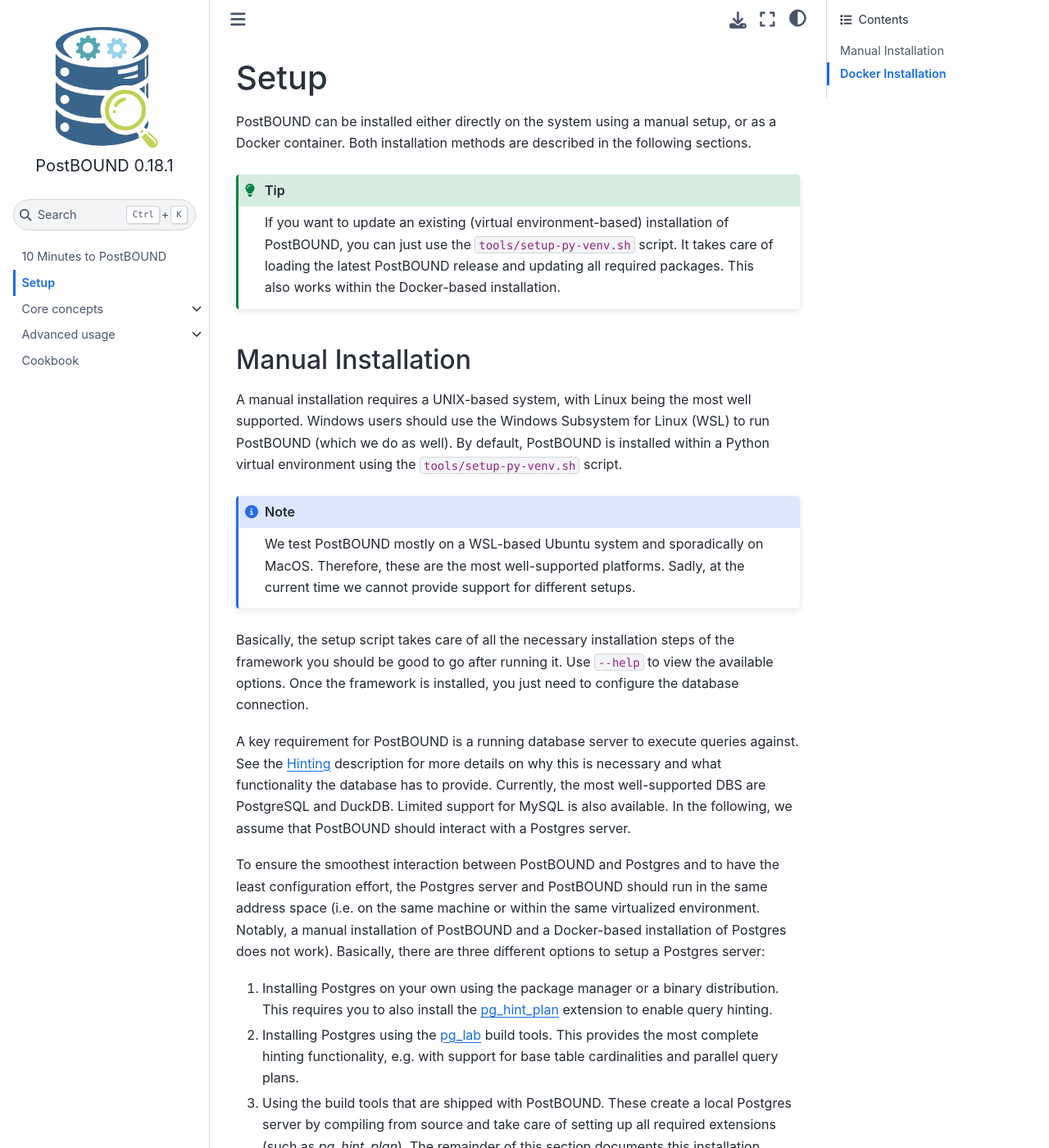
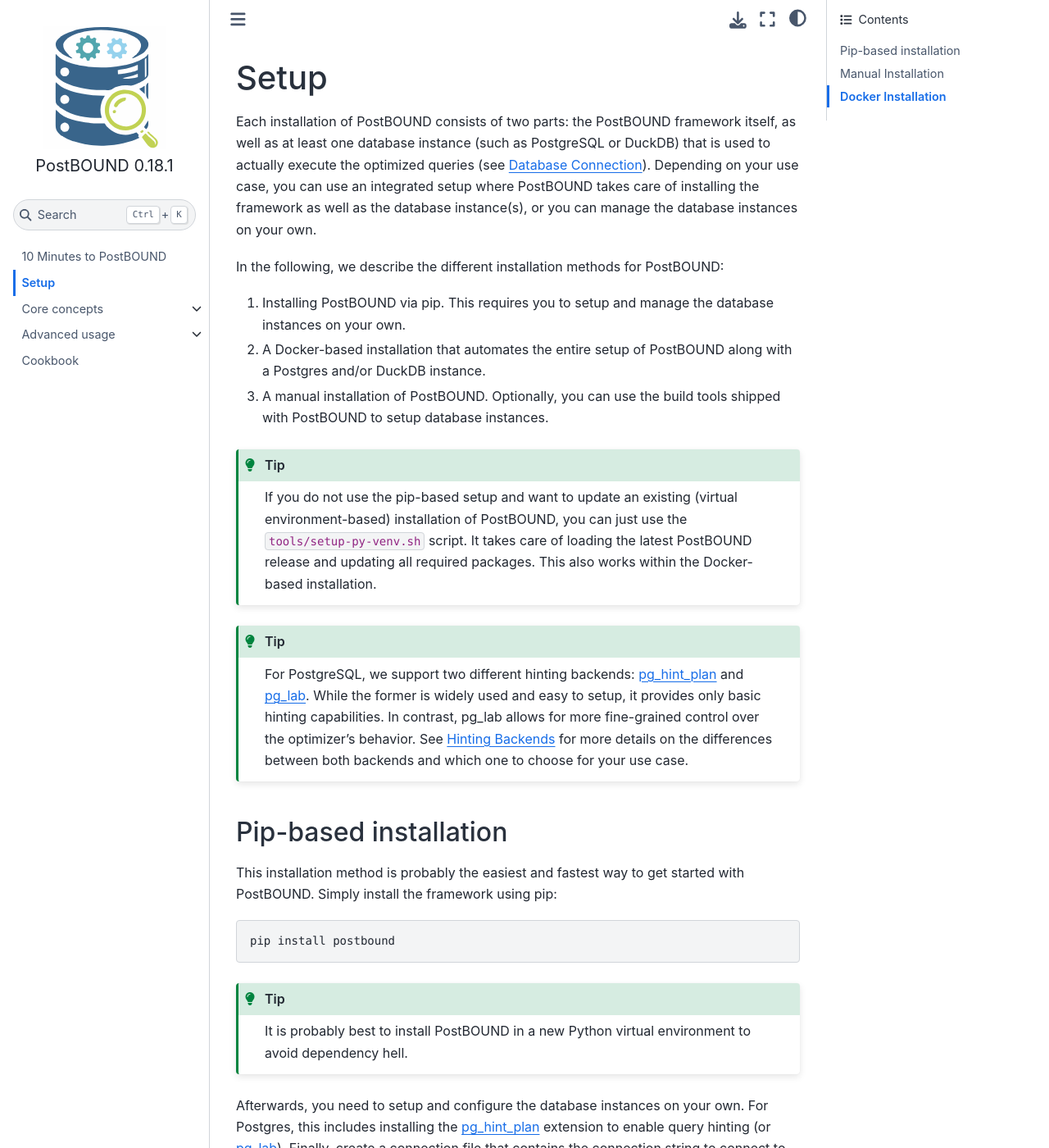
Before and after one commit to rbergm/PostBOUND, a Sphinx documentation site: the page built from docs/source/setup.rst, in a window 1280 px wide and 1400 px high. Shown: the whole window at 82% size. Built offline with Sphinx 7.4.7 and the Sphinx Book theme 1.1.4, drawn with Linux system fonts in a browser that asks for light colours; pages that are not in the unit, such as notebooks, are missing from menus; some of the changed text lies outside the part shown.

Commit message:
Document Pip-based installation methods

```diff
--- a/docs/source/10minutes.rst
+++ b/docs/source/10minutes.rst
@@ -106,6 +106,8 @@
     But this is currently rarely used.
 
 
+.. _10minutes-db-connection:
+
 Database Connection
 -------------------
 
--- /dev/null
+++ b/docs/source/core/duckdb.rst
@@ -0,0 +1,4 @@
+:orphan:
+
+DuckDB Interface
+================
--- a/docs/source/core/postgres.rst
+++ b/docs/source/core/postgres.rst
@@ -25,4 +25,7 @@
 -----------------------------------
 
 
-pg_lab
+.. _postgres-pghintplan-vs-pglab:
+
+Hinting Backends
+-----------------
--- a/docs/source/setup.rst
+++ b/docs/source/setup.rst
@@ -1,14 +1,61 @@
 Setup
 =====
 
-PostBOUND can be installed either directly on the system using a manual setup, or as a Docker container.
-Both installation methods are described in the following sections.
+Each installation of PostBOUND consists of two parts: the PostBOUND framework itself, as well as at least one database
+instance (such as PostgreSQL or DuckDB) that is used to actually execute the optimized queries
+(see :ref:`10minutes-db-connection`).
+Depending on your use case, you can use an integrated setup where PostBOUND takes care of installing the framework as well
+as the database instance(s), or you can manage the database instances on your own.
+
+In the following, we describe the different installation methods for PostBOUND:
+
+1. Installing PostBOUND via pip. This requires you to setup and manage the database instances on your own.
+2. A Docker-based installation that automates the entire setup of PostBOUND along with a Postgres and/or DuckDB instance.
+3. A manual installation of PostBOUND. Optionally, you can use the build tools shipped with PostBOUND to setup database
+   instances.
 
 .. tip::
 
-    If you want to update an existing (virtual environment-based) installation of PostBOUND, you can just
-    use the ``tools/setup-py-venv.sh`` script. It takes care of loading the latest PostBOUND release and
-    updating all required packages. This also works within the Docker-based installation.
+    If you do not use the pip-based setup and want to update an existing (virtual environment-based) installation of
+    PostBOUND, you can just use the ``tools/setup-py-venv.sh`` script. It takes care of loading the latest PostBOUND
+    release and updating all required packages. This also works within the Docker-based installation.
+
+
+.. tip::
+
+    For PostgreSQL, we support two different hinting backends: `pg_hint_plan <https://github.com/ossc-db/pg_hint_plan>`__
+    and `pg_lab <https://github.com/rbergm/pg_lab>`__. While the former is widely used and easy to setup, it provides
+    only basic hinting capabilities. In contrast, pg_lab allows for more fine-grained control over the optimizer's
+    behavior. See :ref:`postgres-pghintplan-vs-pglab` for more details on the differences between both backends and which
+    one to choose for your use case.
+
+
+Pip-based installation
+----------------------
+
+This installation method is probably the easiest and fastest way to get started with PostBOUND.
+Simply install the framework using pip:
+
+.. code-block:: bash
+
+    pip install postbound
+
+.. tip::
+
+    It is probably best to install PostBOUND in a new Python virtual environment to avoid dependency hell.
+
+Afterwards, you need to setup and configure the database instances on your own.
+For Postgres, this includes installing the `pg_hint_plan <https://github.com/ossc-db/pg_hint_plan>`__ extension to enable
+query hinting (or `pg_lab <https://github.com/rbergm/pg_lab>`__).
+Finally, create a connection file that contains the connection string to connect to your database.
+See the documentation of :func:`postgres.connect() <postbound.db.postgres.connect>` for details.
+
+If you want to use DuckDB, **do not install the official DuckDB Python package from PyPI**.
+The reason is that DuckDB does not provide any hinting functionality out-of-the-box.
+Therefore, we developed `quacklab <https://github.com/rbergm/quacklab>`__, a fork of DuckDB that adds hinting capabilities
+very similar to pg_lab.
+Follow the installation instructions from the quacklab repository and make sure to install the resulting Python package
+into the same environment where PostBOUND is installed.
 
 
 Manual Installation
```
Also changed, not shown: README.md (+15 -1 lines).
